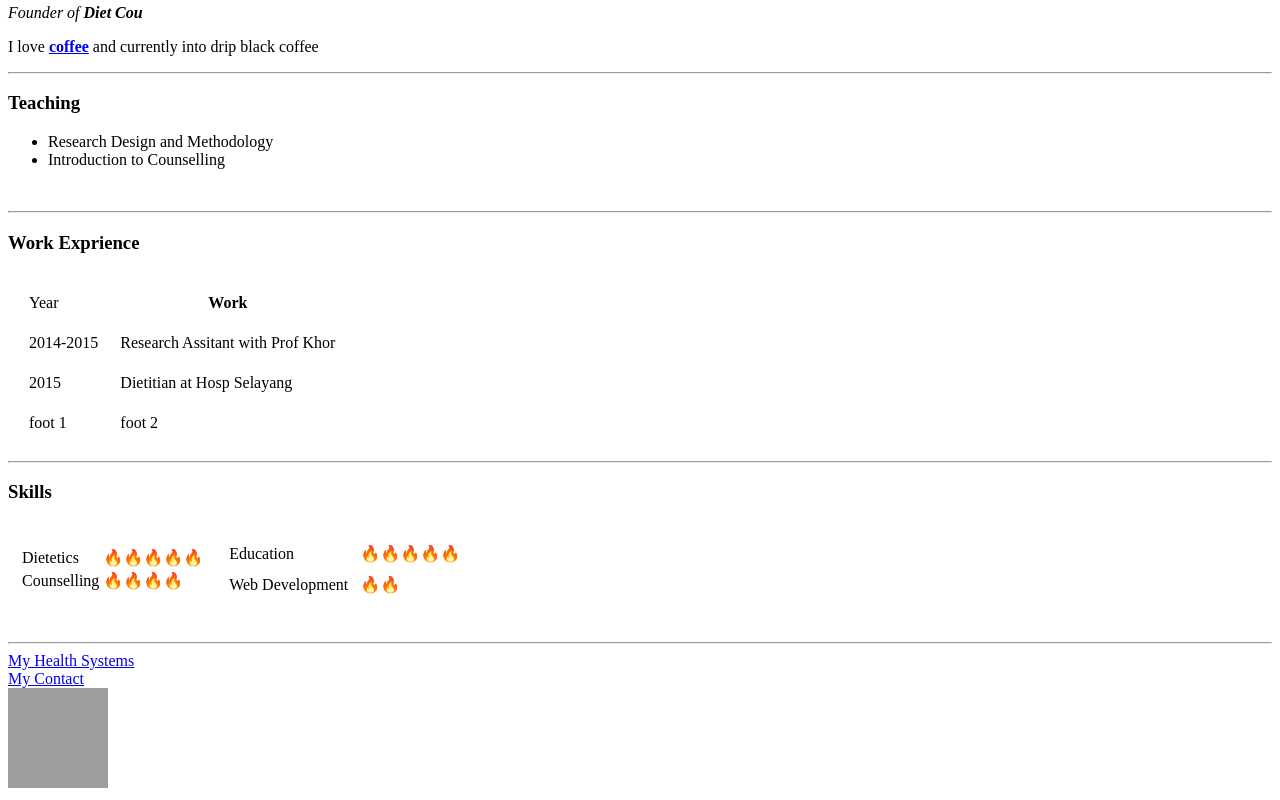
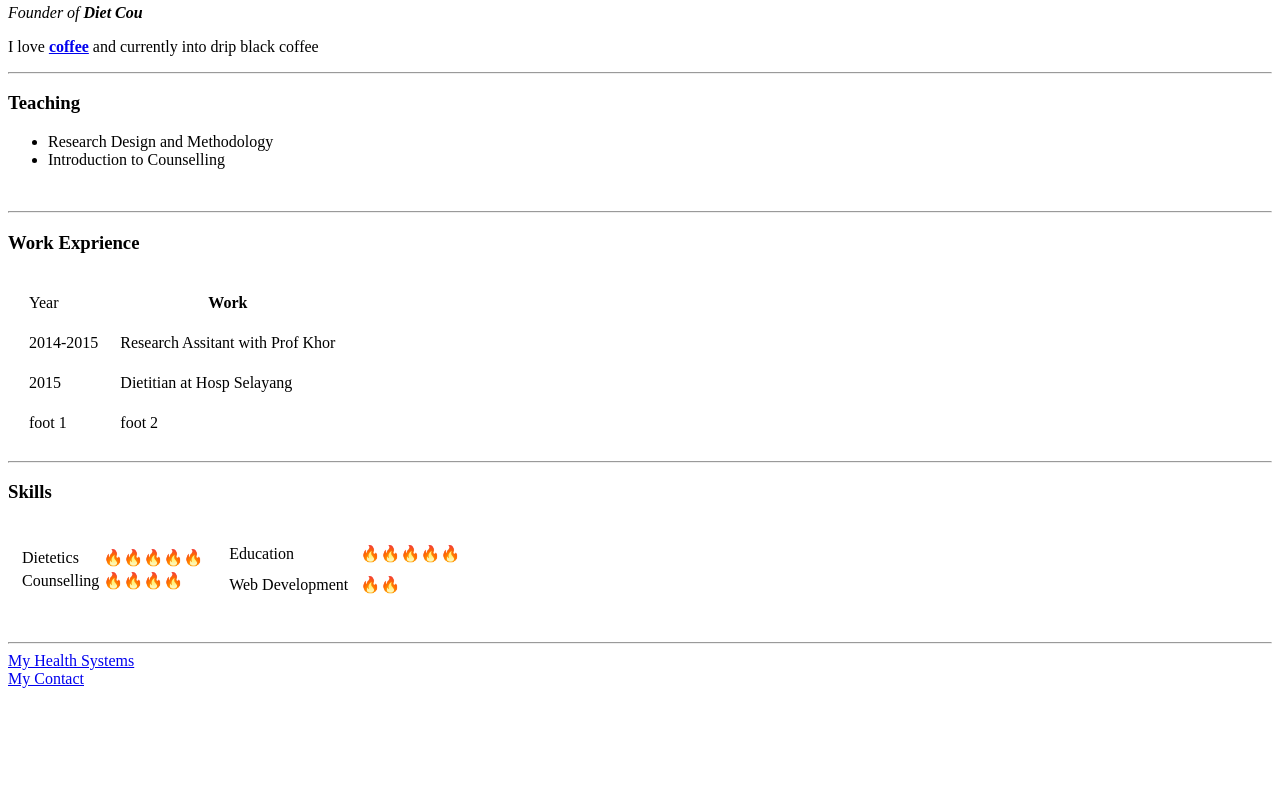
Before and after one commit to temperance23/Learning, a plain HTML site: page index.html in a window 1280 px wide. Shown: the part 1320-2120 px from the top of the page. After the commit the page ends 2016 px from the top, so only its background shows below. Drawn offline with Linux system fonts and the light colour scheme; grey boxes are pictures that could not be loaded.

Commit message:
Change Files

```diff
--- a/index.html
+++ b/index.html
@@ -90,9 +90,6 @@
   <br />
   <a href="Contact.html">My Contact</a>
   <br />
-  <a href="https://www.w3schools.com">
-    <img border="0" alt="W3Schools" src="https://internet-salmagundi.com/wp-content/uploads/2019/03/W3-MatFrame-895x493px-Qual100.jpg" width="100" height="100">
-  </a>
 </body>
 
 </html>
```
